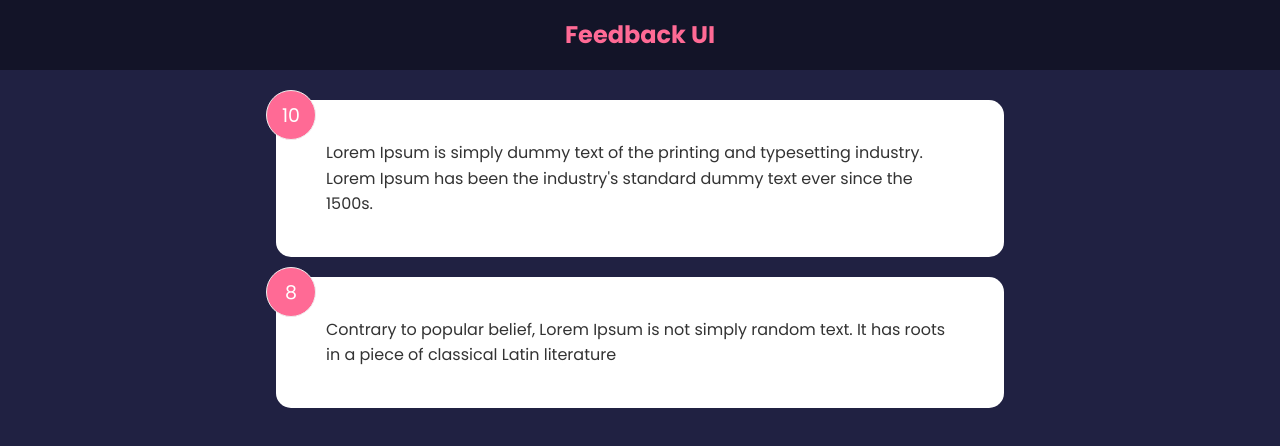
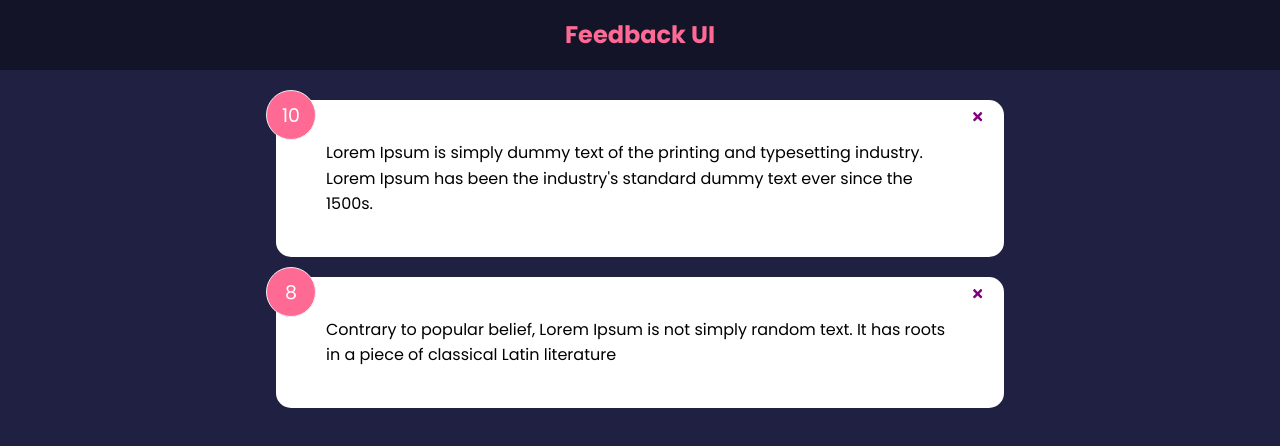
Before and after one commit to cday96/feedback-app, a React (Create React App) app: page / in a window 1280 px wide. Shown: the top 446 px of the page. Built offline with nearby package versions, Linux system fonts and the light colour scheme.

Commit message:
create delete functionality

```diff
--- a/package.json
+++ b/package.json
@@ -8,6 +8,7 @@
     "@testing-library/user-event": "^12.8.3",
     "react": "^17.0.2",
     "react-dom": "^17.0.2",
+    "react-icons": "^4.3.1",
     "react-scripts": "4.0.3",
     "web-vitals": "^1.1.2"
   },
--- a/src/App.js
+++ b/src/App.js
@@ -7,11 +7,19 @@
 
     const [feedback, setFeedback] = useState (FeedbackData)
 
+    const deleteFeedback = (id) => {
+        if (window.confirm("Confirm Delete?")) {
+            setFeedback(feedback.filter(
+                (item) => item.id !== id
+            ))
+        }
+    }
+
     return (
         <>
             <Header />
             <div className = "container">
-                <FeedbackList feedback = { feedback } />
+                <FeedbackList feedback = { feedback } handleDelete = { deleteFeedback } />
             </div>
         </>
     )
--- a/src/components/FeedbackItem.jsx
+++ b/src/components/FeedbackItem.jsx
@@ -1,17 +1,27 @@
 import React from 'react'
+import { FaTimes } from 'react-icons/fa'
+import PropTypes from 'prop-types'
+import Card from './shared/Card'
 
-function FeedbackItem( { item }) {
+function FeedbackItem({ item, handleDelete }) {
 
     return (
-        <div className = "card" >
+        <Card>
             <div className = "num-display">
                 { item.rating }
             </div>
+            <button className="close" onClick = { () => handleDelete(item.id) }>
+                <FaTimes color = "purple"/>
+            </button>
             <div className = "text-display">
                 { item.text }
             </div>
-        </div>
+        </Card>
     )
 }
 
+FeedbackItem.propTypes = {
+    item: PropTypes.object.isRequired,
+}
+
 export default FeedbackItem
--- a/src/components/FeedbackList.jsx
+++ b/src/components/FeedbackList.jsx
@@ -1,7 +1,8 @@
 import React from 'react'
+import PropTypes from 'prop-types'
 import FeedbackItem from './FeedbackItem'
 
-function FeedbackList({ feedback }) {
+function FeedbackList({ feedback, handleDelete }) {
 
     if (!feedback || feedback.length === 0) {
         return <p>No Feednack Yet</p>
@@ -10,10 +11,21 @@
     return (
         <div className = "feedback-list">
             { feedback.map((item) => (
-                <FeedbackItem key = { item.id } item = { item } />
+                <FeedbackItem key = { item.id } item = { item } handleDelete = { handleDelete }/>
             )) }
         </div>
     )
 }
 
+//Ensure the feedback array is shaped correctly
+FeedbackList.propTypes = {
+    feedback: PropTypes.arrayOf(
+        PropTypes.shape({
+            id: PropTypes.number.isRequired,
+            text: PropTypes.string.isRequired,
+            rating: PropTypes.number.isRequired,
+        })
+    ),
+}
+
 export default FeedbackList
--- /dev/null
+++ b/src/components/shared/Card.jsx
@@ -0,0 +1,24 @@
+import React from 'react'
+import PropTypes from 'prop-types'
+
+function Card({ children, reverse }) {
+    return (
+        <div className = "card" style = {{
+            backgroundColor: reverse ? "rgba(0,0,0,0.4)" : "#fff",
+            color: reverse ? "#fff" : "#000"
+        }}>
+            { children }
+        </div>
+    )
+}
+
+Card.defaultProps = {
+    reverse: false,
+}
+
+Card.propTypes = {
+    children: PropTypes.node.isRequired,
+    reverse: PropTypes.bool,
+}
+
+export default Card
--- a/src/index.css
+++ b/src/index.css
@@ -41,10 +41,10 @@
   position: relative;
 }
 
-.card.reverse {
+/* .card.reverse {
   background-color: rgba(0, 0, 0, 0.4);
   color: #fff;
-}
+} */
 
 .card h2 {
   font-size: 22px;
```
Also changed, not shown: 2 other files (tests, documents, lock files or other folders).
